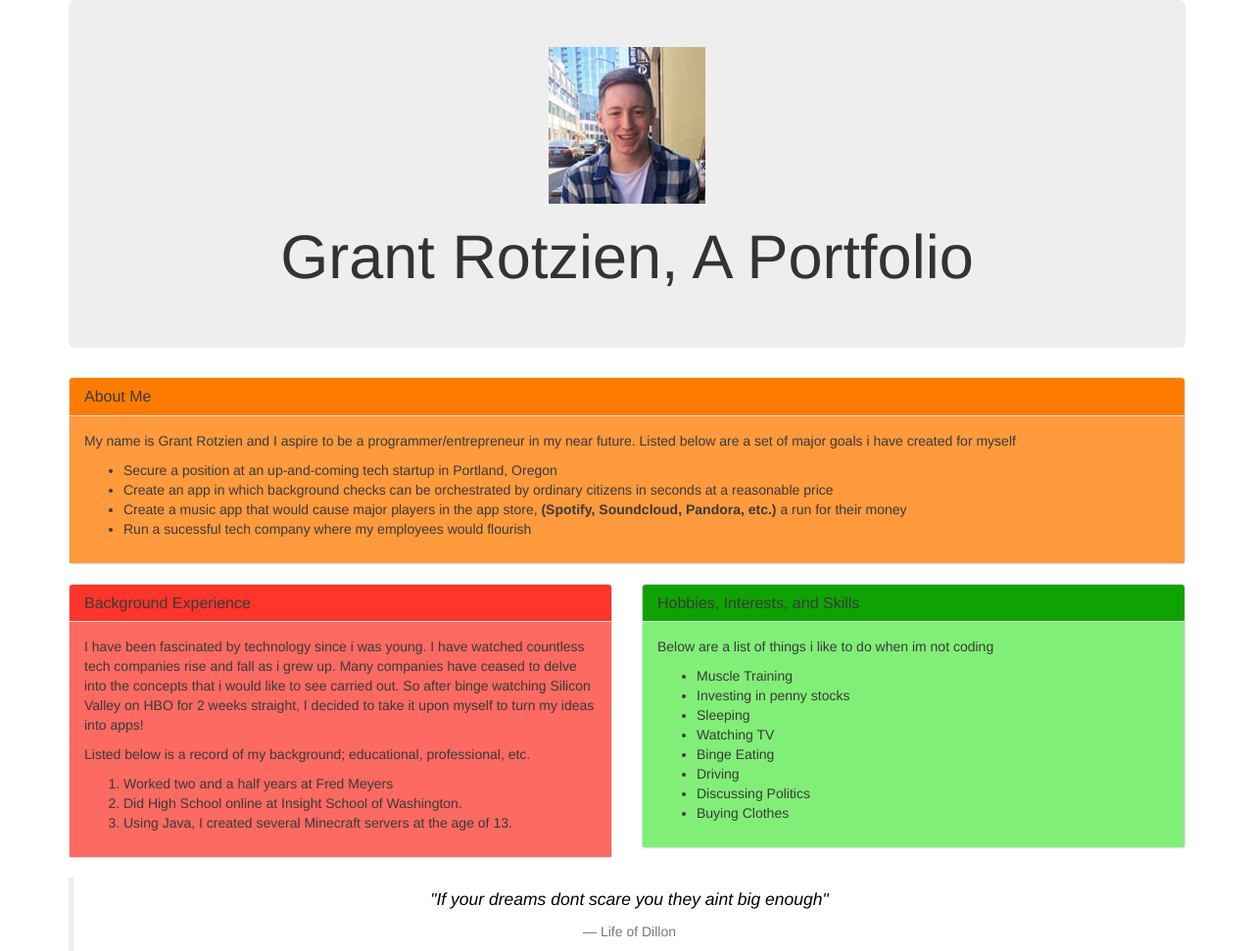
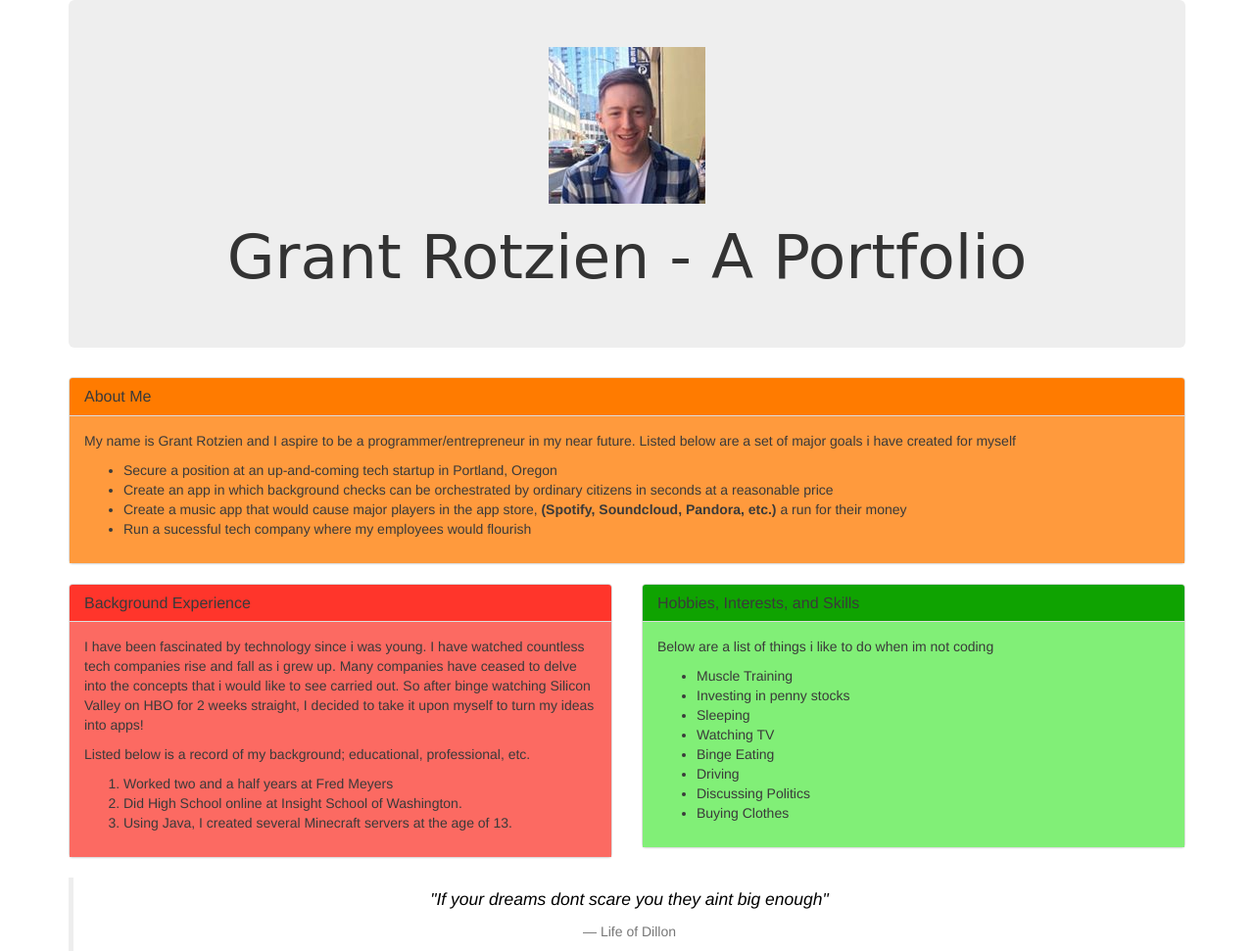
Before and after one commit to GrantRotzien/grantrotzien-portfolio, a plain HTML site: page index.html in a window 1280 px wide. Shown: the top 971 px of the page at 98% size. Drawn offline with Linux system fonts and the light colour scheme.

Commit message:
Change header font family

```diff
--- a/css/styles.css
+++ b/css/styles.css
@@ -12,6 +12,7 @@ h6 {
 
 h1 {
   text-align: center;
+  font-family: cursive;
 }
 
 #quote {
--- a/index.html
+++ b/index.html
@@ -15,7 +15,7 @@
 
       <div class="jumbotron">
         <img class="center-block" src="img/me.jpg" alt="picture of grant">
-        <h1>Grant Rotzien, A Portfolio</h1>
+        <h1>Grant Rotzien - A Portfolio</h1>
       </div>
 
       <div class="panel panel-default">
```
